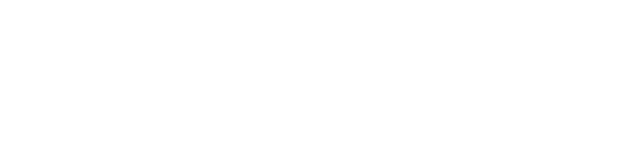
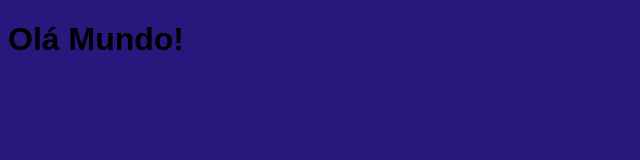
Before and after one commit to GabrielSombra2234/Front-end-Portfolio, a plain HTML site: page Assets/Relógio Digital/index.html in a window 1280 px wide. Shown: the whole page, without its empty margins (0-640 px from the left). Drawn offline with Linux system fonts and the light colour scheme.

Commit message:
Trocando a fonte e o backgroud

```diff
--- a/Assets/Relógio Digital/index.html
+++ b/Assets/Relógio Digital/index.html
@@ -4,9 +4,10 @@
     <meta charset="UTF-8" />
     <meta http-equiv="X-UA-Compatible" content="IE=edge" />
     <meta name="viewport" content="width=device-width, initial-scale=1.0" />
+    <link rel="stylesheet" href="style.css">
     <title>Relógio Digital</title>
   </head>
   <body>
-    <h1></h1>
+    <h1>Olá Mundo!</h1>
   </body>
 </html>
--- a/Assets/Relógio Digital/style.css
+++ b/Assets/Relógio Digital/style.css
@@ -0,0 +1,4 @@
+*{
+    font-family: "Ubuntu", sans-serif;
+    background-color: #27187E;
+}
```
